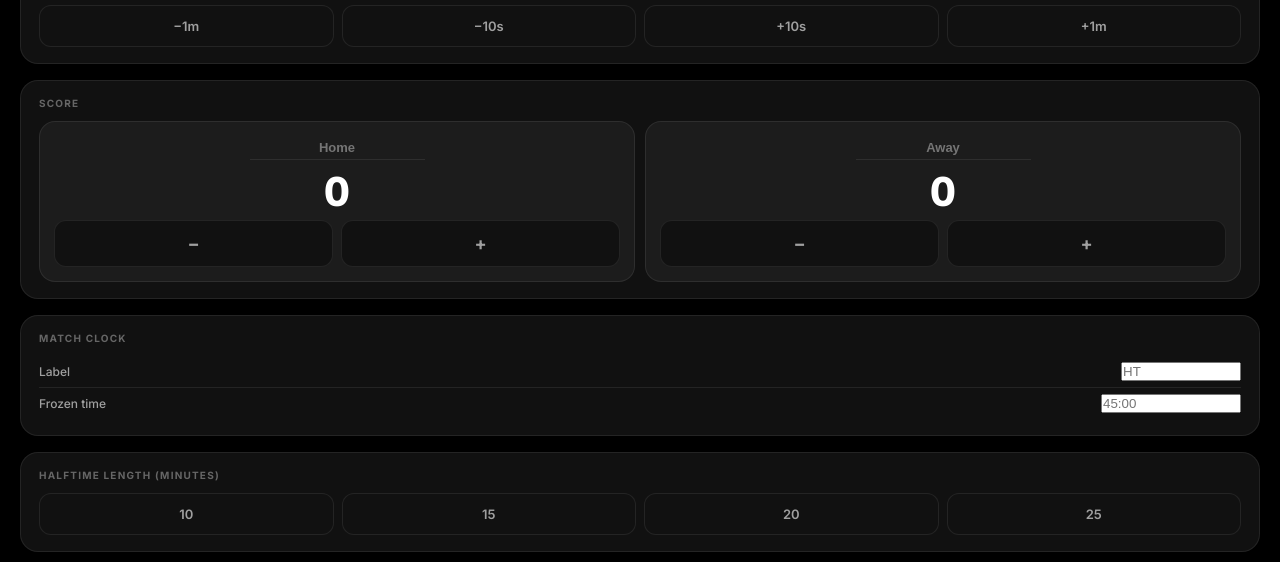
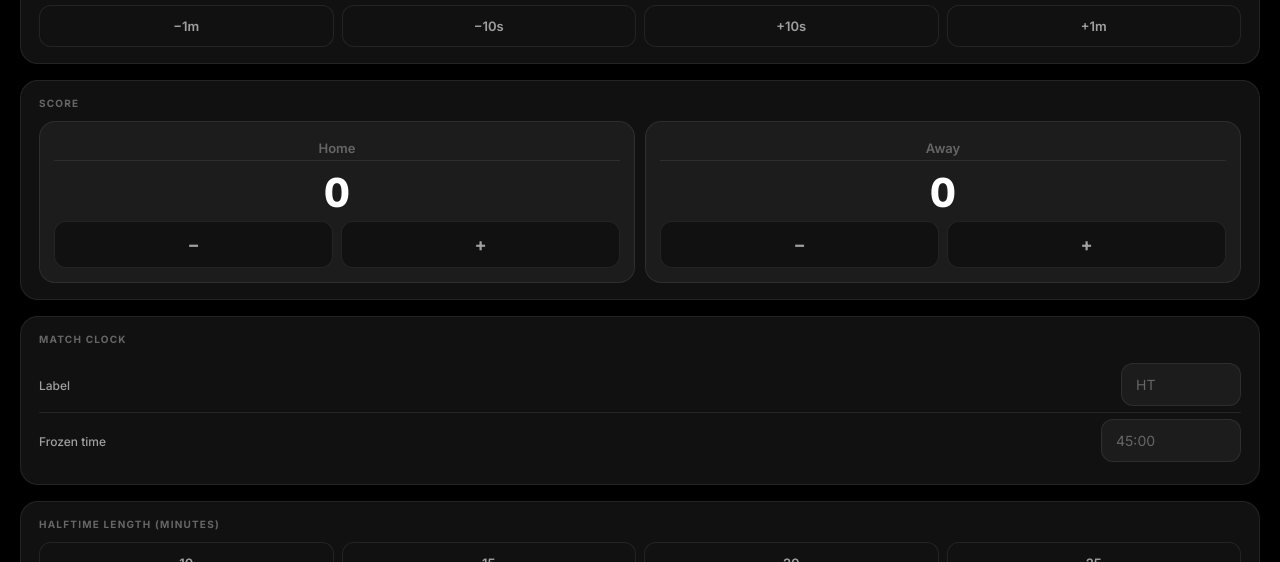
Before and after one commit to jjannix/live-assist, a website: page public/break-control.html in a window 1280 px wide. Shown: the part 238-800 px from the top of the page. Drawn offline with nearby package versions, Linux system fonts and the light colour scheme; no server answers.

Commit message:
feat(ui): audio-only profile chips, break-control link, form styles
- index.html: Game/Break profile chips emit 'audioPreset' instead of
  'loadProfile' (audio-only fade, no OBS scene switch)
- index.html: add break-control link to dock (monitor icon)
- style.css: base form input styles (input[type='text'],
  input[type='number']) used by break-control and settings
- Remove stale comment referencing 7 curated slides

```diff
--- a/public/style.css
+++ b/public/style.css
@@ -593,3 +593,28 @@ body.dim[data-mode="break"] .action-btn.break svg { stroke: #f59e0b; }
 .kv-k { font-size: 12px; font-weight: 500; color: var(--text-2); }
 .kv-v { font-size: 13px; font-weight: 700; color: var(--text); font-variant-numeric: tabular-nums; font-family: 'SF Mono', Menlo, Consolas, monospace; }
 .kv-v.muted { color: var(--text-3); }
+
+/* ── Base form inputs (shared by settings / break-control / etc.) ── */
+input[type="text"],
+input[type="number"] {
+    width: 100%;
+    background: var(--card-up);
+    border: 1px solid var(--border);
+    border-radius: 12px;
+    padding: 12px 14px;
+    color: var(--text);
+    font-family: inherit;
+    font-size: 14px;
+    -webkit-appearance: none;
+    appearance: none;
+    transition: border-color 0.15s;
+}
+input[type="text"]:focus,
+input[type="number"]:focus {
+    outline: none;
+    border-color: var(--border-hl);
+}
+input[type="text"]::placeholder,
+input[type="number"]::placeholder {
+    color: var(--text-3);
+}
```
Also changed, not shown: public/index.html (+9 -3 lines).
